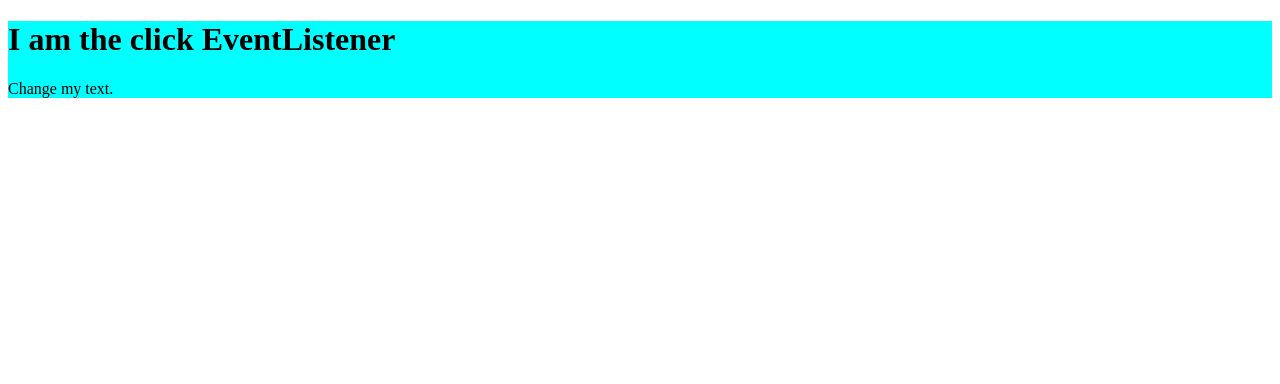
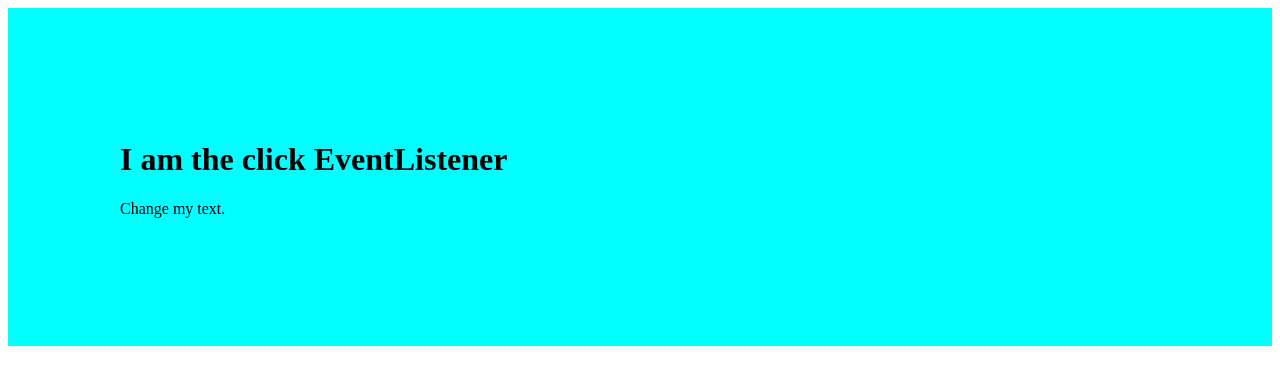
Before and after one commit to Grajales-K/EventListener, a plain HTML site: page index.html in a window 1280 px wide. Drawn offline with Linux system fonts and the light colour scheme.

Commit message:
padding.

```diff
--- a/style.css
+++ b/style.css
@@ -1,3 +1,4 @@
 .container{
     background-color: aqua;
+    padding: 7rem;
 }
```
